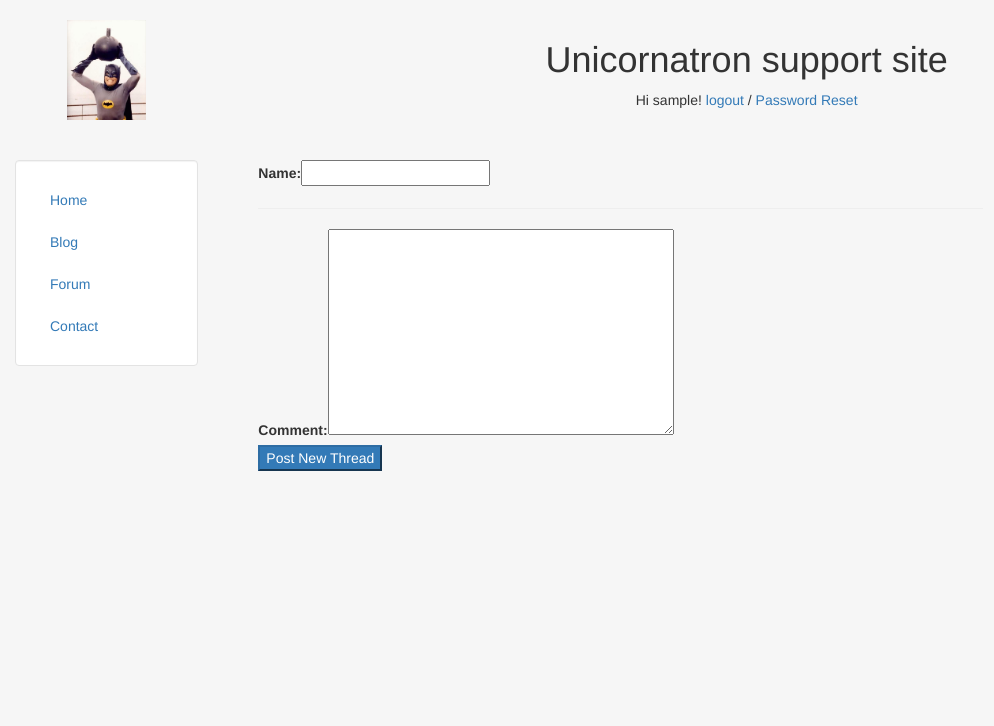
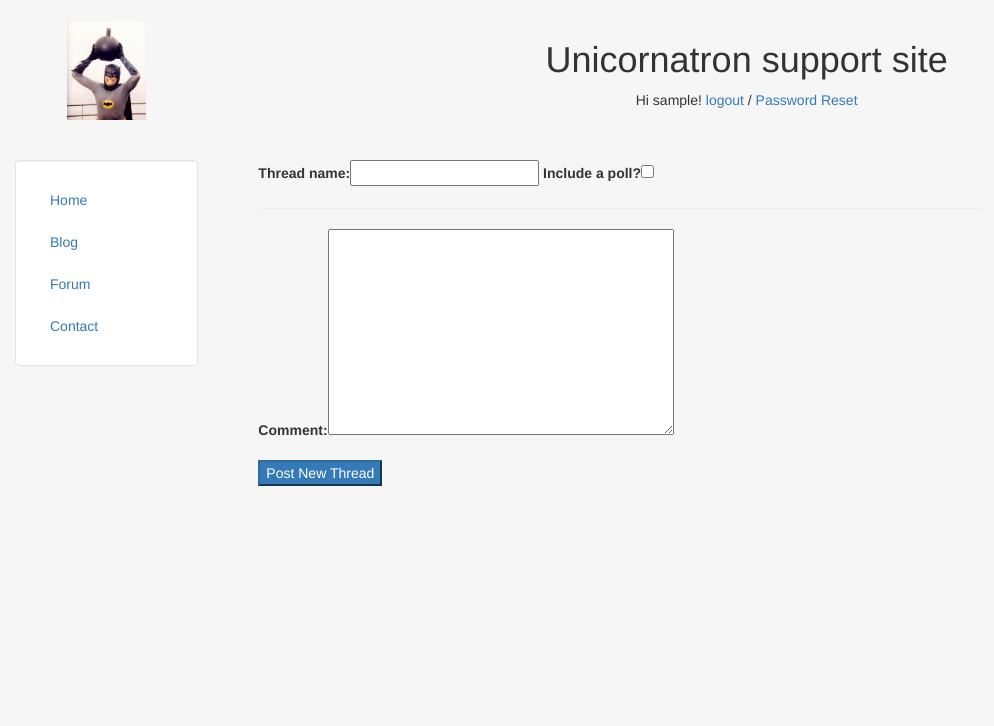
Before and after one commit to BDaviesGIT/Unicornatronsupport, a Django app: page /new_thread/1/ in a window 1280 px wide. Shown: the top 726 px of the page, without its empty margins (0-994 px from the left). Run offline with Django 3.2, Linux system fonts and the light colour scheme; a user stored in the database is signed in; tables that the repository leaves empty hold one stand-in row (values such as "Sample post"); parts of the project's set-up code (start-up, migrations or seed data) failed here and were passed over; some libraries are stand-ins or nearby versions.

Commit message:
Forum polls framework

```diff
--- a/login/settings.py
+++ b/login/settings.py
@@ -45,6 +45,7 @@ INSTALLED_APPS = [
     'blog',
     'tinymce',
     'emoticons',
+    'polls',
 ]
 
 INTERNAL_IPS = ('127.0.0.1',)
--- a/login/urls.py
+++ b/login/urls.py
@@ -28,6 +28,8 @@ urlpatterns = [
         forum_views.edit_post, name='edit_post'),
     url(r'^post/delete/(?P<thread_id>\d+)/(?P<post_id>\d+)/$',
         forum_views.delete_post, name='delete_post'),
+#polls
+    url(r'^thread/vote/(?P<thread_id>\d+)/(?P<subject_id>\d+)/$', forum_views.thread_vote, name='cast_vote'),
 ]
 
 if settings.DEBUG:
--- /dev/null
+++ b/polls/admin.py
@@ -0,0 +1,6 @@
+# -*- coding: utf-8 -*-
+from __future__ import unicode_literals
+
+from django.contrib import admin
+
+# Register your models here.
--- /dev/null
+++ b/polls/forms.py
@@ -0,0 +1,21 @@
+from django import forms
+from models import Poll, PollSubject
+
+
+class PollForm(forms.ModelForm):
+    question = forms.CharField(label="What is your poll about?")
+    class Meta:
+        model = Poll
+        fields = ['question']
+
+class PollSubjectForm(forms.ModelForm):
+    name = forms.CharField(label="Poll subject name", required=True)
+
+    def __init__(self, *args, **kwargs):
+        super(PollSubjectForm, self).__init__(*args, **kwargs)
+
+        self.empty_permitted = False
+
+    class Meta:
+        model = PollSubject
+        fields = ['name']
--- /dev/null
+++ b/polls/tests.py
@@ -0,0 +1,6 @@
+# -*- coding: utf-8 -*-
+from __future__ import unicode_literals
+
+from django.test import TestCase
+
+# Create your tests here.
--- /dev/null
+++ b/polls/views.py
@@ -0,0 +1,6 @@
+# -*- coding: utf-8 -*-
+from __future__ import unicode_literals
+
+from django.shortcuts import render
+
+# Create your views here.
--- a/templates/forum/thread_form.html
+++ b/templates/forum/thread_form.html
@@ -3,10 +3,12 @@
 {% load staticfiles %}
 
 {% block head_js %}
-   <script src="{% static 'js/tinymce/tinymce.min.js' %}"></script>
-   <script>
+   <script type="text/javascript" src="{% static 'js/tinymce/tinymce.min.js' %}"></script>
+   <script src="https://ajax.googleapis.com/ajax/libs/jquery/1.11.3/jquery.min.js"></script>
+   <script type="application/javascript">
        tinyMCE.init({mode: "textareas", theme: 'modern', plugins: 'paste'})
    </script>
+
 {% endblock %}
 
 
@@ -15,14 +17,37 @@
        <div class="col-md-9">
            <form method="post" action="{% url 'new_thread' subject.id %}">
                {% csrf_token %}
-               {{ thread_form | as_bootstrap }}
-               <hr>
-               {{ post_form | as_bootstrap }}
-
+               <div class="form-group">
+                   {{ thread_form | as_bootstrap }}
+                   <hr>
+                   {{ post_form | as_bootstrap }}
+               </div>
+               <div id="poll_form" class="form-group">
+                   {{ poll_form|as_bootstrap }}
+                   {{ poll_subject_formset.management_form }}
+                   {% for poll_subject_form in poll_subject_formset %}
+                       {{ poll_subject_form|as_bootstrap }}
+                   {% endfor %}
+               </div>
                <div class="form-group">
                    <button type="submit" class="btn-primary"> Post New Thread</button>
                </div>
            </form>
        </div>
    </section>
+  <!-- JQuery Stuff to go in here -->
+
+  <script>
+    function showOrHidePollForm() {
+        if ($('#id_is_a_poll').is(':checked')) {
+            $('#poll_form').show();
+        } else {
+            $('#poll_form').hide();
+        }
+    }
+
+    $(document).ready(showOrHidePollForm);
+    $('#id_is_a_poll').change(showOrHidePollForm);
+  </script>
+
 {% endblock %}
--- a/threads/forms.py
+++ b/threads/forms.py
@@ -1,11 +1,13 @@
 from django import forms
 from .models import Thread, Post
 
+class ThreadForm(forms.ModelForm):
+    name = forms.CharField(label="Thread name")
+    is_a_poll = forms.BooleanField(label="Include a poll?", required=False)
 
-class ThreadForm(forms.ModelForm):
-   class Meta:
-       model = Thread
-       fields = ['name']
+    class Meta:
+        model = Thread
+        fields = ['name']
 
 
 class PostForm(forms.ModelForm):
--- a/threads/views.py
+++ b/threads/views.py
@@ -1,59 +1,102 @@
-from threads.models import Subject
-from django.shortcuts import render, get_object_or_404
-from models import Subject, Thread, Post
-from django.shortcuts import redirect
+from django.shortcuts import render, get_object_or_404, redirect
 from django.contrib import messages, auth
 from django.contrib.auth.decorators import login_required
 from django.core.urlresolvers import reverse
 from django.template.context_processors import csrf
+from django.forms import formset_factory
+from threads.models import Subject, Post, Thread
 from .forms import ThreadForm, PostForm
-from threads.models import Subject, Post, Thread
+from polls.forms import PollSubjectForm, PollForm
+from polls.models import PollSubject
+
 
 def forum(request):
-   return render(request, 'forum/forum.html', {'subjects': Subject.objects.all()})
+    return render(request, 'forum/forum.html',
+                  {'subjects': Subject.objects.all()})
+
 
 def threads(request, subject_id):
     subject = get_object_or_404(Subject, pk=subject_id)
     return render(request, 'forum/threads.html', {'subject': subject})
 
+
+def save_thread(thread_form, post_form, subject, user):
+    thread = thread_form.save(commit=False)
+    thread.subject = subject
+    thread.user = user
+    thread.save()
+
+    post = post_form.save(commit=False)
+    post.user = user
+    post.thread = thread
+    post.save()
+    return thread
+
+
+def save_poll(poll_form, poll_subject_formset, thread):
+    poll = poll_form.save(commit=False)
+    poll.thread = thread
+    poll.save()
+
+    for subject_form in poll_subject_formset:
+        subject = subject_form.save(commit=False)
+        subject.poll = poll
+        subject.save()
+
+
 @login_required
 def new_thread(request, subject_id):
     subject = get_object_or_404(Subject, pk=subject_id)
+    poll_subject_formset_class = formset_factory(PollSubjectForm, extra=3)
+
     if request.method == "POST":
         thread_form = ThreadForm(request.POST)
         post_form = PostForm(request.POST)
-        if thread_form.is_valid() and post_form.is_valid():
-            thread = thread_form.save(False)
-            thread.subject = subject
-            thread.user = request.user
-            thread.save()
+        poll_form = PollForm(request.POST)
+        poll_subject_formset = poll_subject_formset_class(request.POST)
 
-            post = post_form.save(False)
-            post.user = request.user
-            post.thread = thread
-            post.save()
+        is_a_poll = request.POST.get('is_a_poll')
+        thread_valid = thread_form.is_valid() and post_form.is_valid()
+        poll_valid = poll_form.is_valid() and poll_subject_formset.is_valid()
 
-            messages.success(request, "Your have create a new thread!")
+        if (thread_valid and not is_a_poll):
+            thread = save_thread(thread_form, post_form, subject, request.user)
+            messages.success(request, "You have created a new thread!")
+            return redirect(reverse('thread', args=[thread.pk]))
 
+
+        if (thread_valid and is_a_poll and poll_valid):
+            thread = save_thread(thread_form, post_form, subject, request.user)
+            save_poll(poll_form, poll_subject_formset, thread)
+            messages.success(
+                request, "You have created a new thread with a poll!")
             return redirect(reverse('thread', args=[thread.pk]))
+
     else:
         thread_form = ThreadForm()
         post_form = PostForm()
+        poll_form = PollForm()
+        poll_subject_formset = poll_subject_formset_class()
 
     args = {
-        'thread_form' : thread_form,
-        'post_form' : post_form,
-        'subject' : subject,
+        'thread_form': thread_form,
+        'post_form': post_form,
+        'subject': subject,
+        'poll_form': poll_form,
+        'poll_subject_formset': poll_subject_formset
     }
+
     args.update(csrf(request))
 
     return render(request, 'forum/thread_form.html', args)
+
 
 def thread(request, thread_id):
     thread_ = get_object_or_404(Thread, pk=thread_id)
     args = {'thread': thread_}
     args.update(csrf(request))
     return render(request, 'forum/thread.html', args)
+
 
 @login_required
 def new_post(request, thread_id):
@@ -67,52 +110,76 @@ def new_post(request, thread_id):
             post.user = request.user
             post.save()
 
-            messages.success(request, "Your post has been added to the thread!")
+            messages.success(request,
+                             "Your post has been added to the thread!")
 
             return redirect(reverse('thread', args={thread.pk}))
+
     else:
         form = PostForm()
 
     args = {
-        'form' : form,
+        'form': form,
         'form_action': reverse('new_post', args={thread.id}),
         'button_text': 'Update Post'
     }
+
     args.update(csrf(request))
 
     return render(request, 'forum/post_form.html', args)
 
+
 @login_required
 def edit_post(request, thread_id, post_id):
-   thread = get_object_or_404(Thread, pk=thread_id)
-   post = get_object_or_404(Post, pk=post_id)
+    thread = get_object_or_404(Thread, pk=thread_id)
+    post = get_object_or_404(Post, pk=post_id)
 
-   if request.method == "POST":
-       form = PostForm(request.POST, instance=post)
-       if form.is_valid():
-           form.save()
-           messages.success(request, "You have updated your thread!")
+    if request.method == "POST":
+        form = PostForm(request.POST, instance=post)
+        if form.is_valid():
+            form.save()
+            messages.success(request,
+                             "You have updated your thread!")
 
-           return redirect(reverse('thread', args={thread.pk}))
-   else:
-       form = PostForm(instance=post)
+            return redirect(reverse('thread', args={thread_id}))
+    else:
+        form = PostForm(instance=post)
 
+    args = {
+        'form': form,
+        'form_action': reverse('edit_post', kwargs={
+                               "thread_id": thread.id, "post_id": post.id}),
+        'button_text': 'Update Post'
+    }
 
-   args = {
-       'form' : form,
-       'form_action': reverse('edit_post',  kwargs={"thread_id" : thread.id, "post_id": post.id}),
-       'button_text': 'Update Post'
-   }
-   args.update(csrf(request))
+    args.update(csrf(request))
 
-   return render(request, 'forum/post_form.html', args)
+    return render(request, 'forum/post_form.html', args)
+
 
 @login_required
 def delete_post(request, thread_id, post_id):
-   post = get_object_or_404(Post, pk=post_id)
-   thread_id = post.thread.id
-   post.delete()
+    post = get_object_or_404(Post, pk=post_id)
+    post.delete()
 
-   messages.success(request, "Your post was deleted!")
+    messages.success(request, "Your post was deleted!")
 
-   return redirect(reverse('thread', args={thread_id}))
+    return redirect(reverse('thread', args={thread_id}))
+
+
+@login_required
+def thread_vote(request, thread_id, subject_id):
+    thread = Thread.objects.get(id=thread_id)
+    subject = thread.poll.votes.filter(user=request.user)
+
+    if subject:
+        messages.error(request, "You already voted on this!... "
+                                "You're not trying to cheat are you?")
+        return redirect(reverse('thread', args={thread_id}))
+
+    subject = PollSubject.objects.get(id=subject_id)
+    subject.votes.create(poll=subject.poll, user=request.user)
+
+    messages.success(request, "We've registered your vote!")
+
+    return redirect(reverse('thread', args={thread_id}))
```
Also changed, not shown: polls/apps.py (added, +8 -0 lines), polls/models.py (added, +25 -0 lines), templates/forum/thread.html (+37 -7 lines), threads/templatetags/thread_extras.py (+28 -0 lines), polls/__init__.py (added), polls/migrations/0001_initial.py (added), polls/migrations/__init__.py (added).
